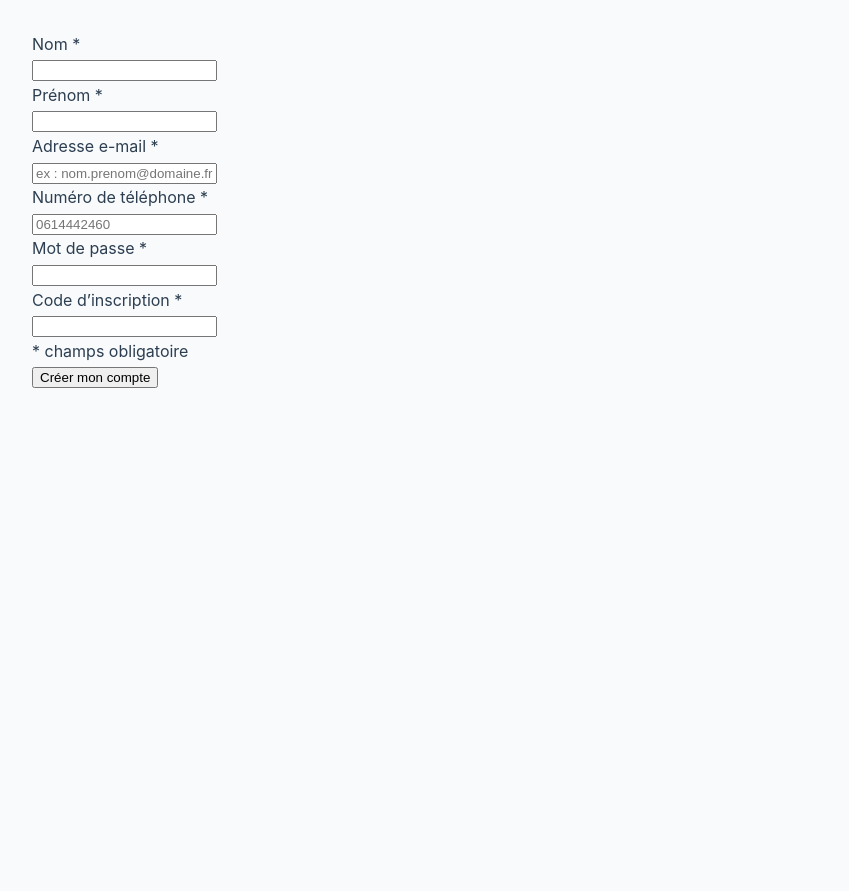
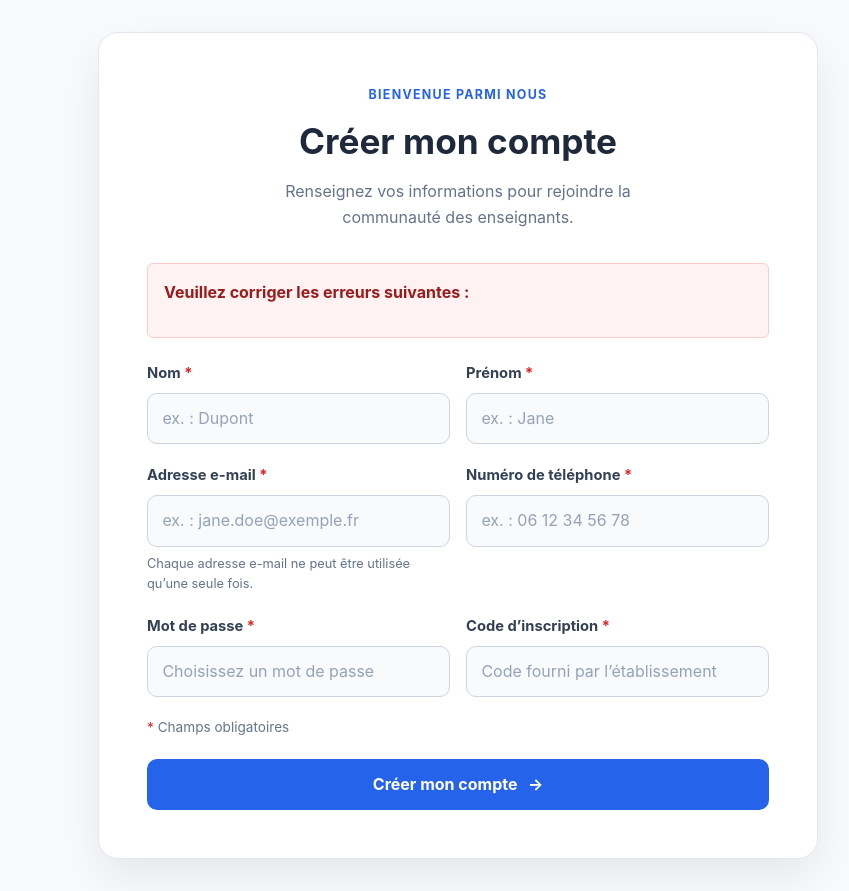
Before and after one commit to Aymeric1611/projet-covoiturage, a PHP site: template views/creerMonCompte/index.php in a window 1280 px wide. Shown: the part 185-1076 px from the top of the page, without its empty margins (182-1031 px from the left). Before the commit the page ends 573 px from the top, so only its background shows below. Run offline with PHP 8.4, Linux system fonts and the light colour scheme; the template is opened without the code that fills it, so the values that code supplies are empty.

Commit message:
UC-01-creer_mon_compte

```diff
--- a/public/css/style.css
+++ b/public/css/style.css
@@ -107,6 +107,140 @@ h1 {
     color: #065f46;
 }
 
+.signup-card {
+    max-width: 720px;
+    margin: 2rem auto;
+    padding: clamp(1.5rem, 5vw, 3rem);
+    border: 1px solid #e2e8f0;
+    border-radius: 20px;
+    background: #ffffff;
+    box-shadow: 0 18px 45px rgba(15, 23, 42, 0.08);
+}
+
+.signup-heading {
+    margin-bottom: 2rem;
+    text-align: center;
+}
+
+.signup-eyebrow {
+    display: inline-block;
+    margin-bottom: 0.5rem;
+    color: #2563eb;
+    font-size: 0.78rem;
+    font-weight: 700;
+    letter-spacing: 0.1em;
+    text-transform: uppercase;
+}
+
+.signup-heading h1 {
+    margin: 0;
+    font-size: clamp(1.7rem, 4vw, 2.2rem);
+}
+
+.signup-heading p {
+    max-width: 440px;
+    margin: 0.65rem auto 0;
+    color: #64748b;
+}
+
+.signup-form {
+    display: grid;
+    grid-template-columns: repeat(2, minmax(0, 1fr));
+    gap: 1.25rem 1rem;
+}
+
+.form-field {
+    display: flex;
+    min-width: 0;
+    flex-direction: column;
+    gap: 0.45rem;
+}
+
+.form-field label {
+    color: #334155;
+    font-size: 0.92rem;
+    font-weight: 650;
+}
+
+.form-field label span,
+.required-note span {
+    color: #dc2626;
+}
+
+.form-field input {
+    width: 100%;
+    min-height: 48px;
+    padding: 0.75rem 0.9rem;
+    border: 1px solid #cbd5e1;
+    border-radius: 10px;
+    outline: none;
+    background: #f8fafc;
+    color: #0f172a;
+    font: inherit;
+    transition: border-color 150ms ease, box-shadow 150ms ease, background-color 150ms ease;
+}
+
+.form-field input::placeholder {
+    color: #94a3b8;
+}
+
+.form-field input:focus {
+    border-color: #3b82f6;
+    background: #ffffff;
+    box-shadow: 0 0 0 4px rgba(59, 130, 246, 0.14);
+}
+
+.form-field small {
+    color: #64748b;
+    font-size: 0.8rem;
+}
+
+.required-note {
+    grid-column: 1 / -1;
+    margin: 0;
+    color: #64748b;
+    font-size: 0.85rem;
+}
+
+.signup-submit {
+    display: flex;
+    grid-column: 1 / -1;
+    min-height: 50px;
+    align-items: center;
+    justify-content: center;
+    gap: 0.65rem;
+    padding: 0.8rem 1.2rem;
+    border: 0;
+    border-radius: 10px;
+    background: #2563eb;
+    color: #ffffff;
+    cursor: pointer;
+    font: inherit;
+    font-weight: 700;
+    transition: background-color 150ms ease, transform 150ms ease;
+}
+
+.signup-submit:hover {
+    transform: translateY(-1px);
+    background: #1d4ed8;
+}
+
+.signup-submit:focus-visible {
+    outline: 3px solid #93c5fd;
+    outline-offset: 3px;
+}
+
+.alert-error {
+    margin-bottom: 1.5rem;
+    border: 1px solid #fecaca;
+    background: #fef2f2;
+    color: #991b1b;
+}
+
+.alert-error ul {
+    margin-bottom: 0;
+}
+
 .form-actions {
     display: flex;
     flex-wrap: wrap;
@@ -151,4 +285,15 @@ h1 {
     .error-card {
         padding: 1.25rem;
     }
+
+    .signup-card {
+        margin: 1.25rem auto;
+        padding: 1.35rem;
+        border-radius: 14px;
+    }
+
+    .signup-form {
+        grid-template-columns: 1fr;
+        gap: 1rem;
+    }
 }
--- a/src/Router/router.php
+++ b/src/Router/router.php
@@ -2,7 +2,7 @@
 
 require_once __DIR__ . '/../View/view.php';
 require_once __DIR__ . '/../Controller/bienvenueControleur.php';
-require_once __DIR__  . '/../Controller/creerCompte.php';
+require_once __DIR__  . '/../Controller/creerCompteControleur.php';
 
 function afficherErreur404(string $action = ''): void
 {
--- a/views/creerMonCompte/index.php
+++ b/views/creerMonCompte/index.php
@@ -1,43 +1,61 @@
-<section>
-    <form action="submit">
-        <div>
-            <label for="Nom">Nom *</label><br>
-            <input type="text" name="Nom">
-            <div class="message-erreur"></div>
+<section class="signup-card">
+    <div class="signup-heading">
+        <span class="signup-eyebrow">Bienvenue parmi nous</span>
+        <h1>Créer mon compte</h1>
+        <p>Renseignez vos informations pour rejoindre la communauté des enseignants.</p>
+    </div>
+
+    <?php if ($erreurs !== []): ?>
+    <div class="alert alert-error" role="alert">
+        <strong>Veuillez corriger les erreurs suivantes :</strong>
+        <ul>
+            <?php foreach ($erreurs as $erreur): ?>
+            <li><?php echo htmlspecialchars($erreur, ENT_QUOTES, 'UTF-8') ?></li>
+            <?php endforeach; ?>
+        </ul>
+    </div>
+    <?php endif; ?>
+
+    <form class="signup-form" method="POST" action="index.php?action=creerCompte" autocomplete="on">
+        <div class="form-field">
+            <label for="nom">Nom <span>*</span></label>
+            <input type="text" name="nom" id="nom" value="<?php echo htmlspecialchars($nom, ENT_QUOTES, 'UTF-8') ?>"
+                placeholder="ex. : Dupont" autocomplete="family-name" required>
         </div>
 
-        <div>
-            <label for="Prenom">Prénom *</label><br>
-            <input type="text" name="Prenom">
-            <div class="message-erreur"></div>
+        <div class="form-field">
+            <label for="prenom">Prénom <span>*</span></label>
+            <input type="text" name="prenom" id="prenom" value="<?php echo htmlspecialchars($prenom, ENT_QUOTES, 'UTF-8') ?>"
+                placeholder="ex. : Jane" autocomplete="given-name" required>
         </div>
 
-        <div>
-            <label for="Adresse_e-mail">Adresse e-mail *</label><br>
-            <input type="email" name="Adresse_e-mail" placeholder="ex : nom.prenom@domaine.fr">
-            <div class="message-erreur"></div>
+        <div class="form-field">
+            <label for="email">Adresse e-mail <span>*</span></label>
+            <input type="email" name="email" id="email" value="<?php echo htmlspecialchars($email, ENT_QUOTES, 'UTF-8') ?>"
+                placeholder="ex. : jane.doe@exemple.fr" autocomplete="email" required>
+            <small>Chaque adresse e-mail ne peut être utilisée qu’une seule fois.</small>
         </div>
 
-        <div>
-            <label for="Numero_telephone">Numéro de téléphone *</label><br>
-            <input type="text" name="Numero_telephone" placeholder="0614442460">
-            <div class="message-erreur"></div>
+        <div class="form-field">
+            <label for="numTel">Numéro de téléphone <span>*</span></label>
+            <input type="tel" name="numTel" id="numTel" value="<?php echo htmlspecialchars($numTel, ENT_QUOTES, 'UTF-8') ?>"
+                placeholder="ex. : 06 12 34 56 78" autocomplete="tel" required>
         </div>
 
-        <div>
-            <label for="Mot_de_passe">Mot de passe *</label><br>
-            <input type="password" name="Mot_de_passe">
-            <div class="message-erreur"></div>
+        <div class="form-field">
+            <label for="mdp">Mot de passe <span>*</span></label>
+            <input type="password" name="mdp" id="mdp" placeholder="Choisissez un mot de passe"
+                autocomplete="new-password" required>
         </div>
 
-        <div>
-            <label for="Code_d’inscription">Code d’inscription *</label><br>
-            <input type="text" name="Code_d’inscription">
-            <div class="message-erreur"></div>
+        <div class="form-field">
+            <label for="codeInscription">Code d’inscription <span>*</span></label>
+            <input type="password" name="codeInscription" id="codeInscription"
+                placeholder="Code fourni par l’établissement" autocomplete="off" required>
         </div>
 
-        <div>* champs obligatoire</div>
+        <p class="required-note"><span>*</span> Champs obligatoires</p>
 
-        <button>Créer mon compte</button>
+        <button class="signup-submit" type="submit">Créer mon compte <span aria-hidden="true">→</span></button>
     </form>
 </section>
```
Also changed, not shown: src/Controller/creerCompte.php (deleted, +0 -11 lines), src/Controller/creerCompteControleur.php (added, +66 -0 lines), src/Model/Repository/creerCompteRepository.php (added, +13 -0 lines), README.md (deleted).
